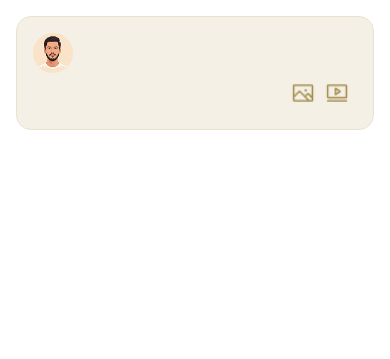
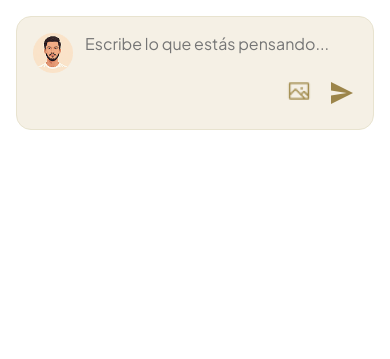
Before and after one commit to MiguelCiav/Melao, a Django app: page /new-post/ in a window 390 px wide. Shown: the part 61-420 px from the top of the page. Run offline with Django 4.2, Linux system fonts and the light colour scheme; some libraries are stand-ins or nearby versions.

Commit message:
Mobile medio funcional

```diff
--- a/melaoapp/templates/melaoapp/newPostView.html
+++ b/melaoapp/templates/melaoapp/newPostView.html
@@ -12,13 +12,25 @@
 {% block content %}
     <!-- Versión móvil -->
     <div class="Post-pannel mobile-content">
-        <div class="PostDiv">
+        <form method="post" enctype="multipart/form-data" class="PostDiv">
+            {% csrf_token %}
             <img src="{% static 'melaoapp/img/EthanHuntProfile.png' %}" class="profile-image">
-            <textarea></textarea>
-            <img src="{% static 'melaoapp/img/IMG-Icon.png' %}" id="ImageIcon" class="PostIcon">
-            <img src="{% static 'melaoapp/img/Video-Icon.png' %}" id="VideoIcon" class="PostIcon">
-        </div>
+            <textarea name="description" placeholder="Escribe lo que estás pensando..." rows="4"></textarea>
+
+            <div class="mobile-icons-container">
+                <label for="id_multimedia_url">
+                    <img src="{% static 'melaoapp/img/IMG-Icon.png' %}" id="ImageIcon" class="PostIcon">
+                </label>
+                <input type="file" name="multimedia_url" id="id_multimedia_url" class="visually-hidden" accept="image/*,video/*">
+
+                <button type="submit" id="mobile-post-button" class="mobile-post-button">
+                    <img src="{% static 'melaoapp/img/right_arrow_button.svg' %}" class="PostIcon">
+                </button>
+            </div>
+            <input type="hidden" name="privacy_settings" value="1">
+        </form>
     </div>
+
 
     <!-- Versión escritorio -->
     <div class="Post-pannel desktop-content">
--- a/static/melaoapp/css/newPost.css
+++ b/static/melaoapp/css/newPost.css
@@ -60,14 +60,9 @@ textarea:focus {
     border-style: none;
 }
 
-#ImageIcon{
-    grid-column: 2;
-    margin-left: calc(100% - 108px);
-}
-
-#VideoIcon{
-    grid-column: 2;
-    margin-left: auto;
+#ImageIcon,
+#VideoIcon {
+    margin-left: 0 !important; /* Resetear margen anterior */
 }
 
 #X-Icon{
@@ -290,3 +285,52 @@ body.dark-mode #PostTextArea  {
 .File-input {
     height: 25%; /* Mantiene la altura original */
 }
+
+.mobile-icons-container {
+    grid-row: 2;
+    grid-column: 2;
+    display: flex;
+    justify-content: flex-end;
+    gap: 8px;
+    width: 100%;
+    align-items: center;
+}
+
+.mobile-post-button {
+    background: none;
+    border: none;
+    padding: 0;
+    margin: 0;
+    cursor: pointer;
+    display: flex;
+    align-items: center;
+    justify-content: center;
+    width: 30px;
+    height: 30px;
+}
+
+/* Asegurar que el icono dentro del botón tenga el tamaño correcto */
+.mobile-post-button .PostIcon {
+    width: 75%;
+    height: 75%;
+    object-fit: contain;
+}
+.PostDiv textarea {
+    grid-row: 1;
+    grid-column: 2/3;
+    /* Ajusta el padding para que el texto no se superponga con el ícono */
+    padding-right: 12px;
+}
+
+.visually-hidden {
+    position: absolute;
+    width: 1px;
+    height: 1px;
+    margin: -1px;
+    border: 0;
+    padding: 0;
+    white-space: nowrap;
+    clip-path: inset(100%);
+    clip: rect(0 0 0 0);
+    overflow: hidden;
+}
```
Also changed, not shown: db_data/db.sqlite3.
